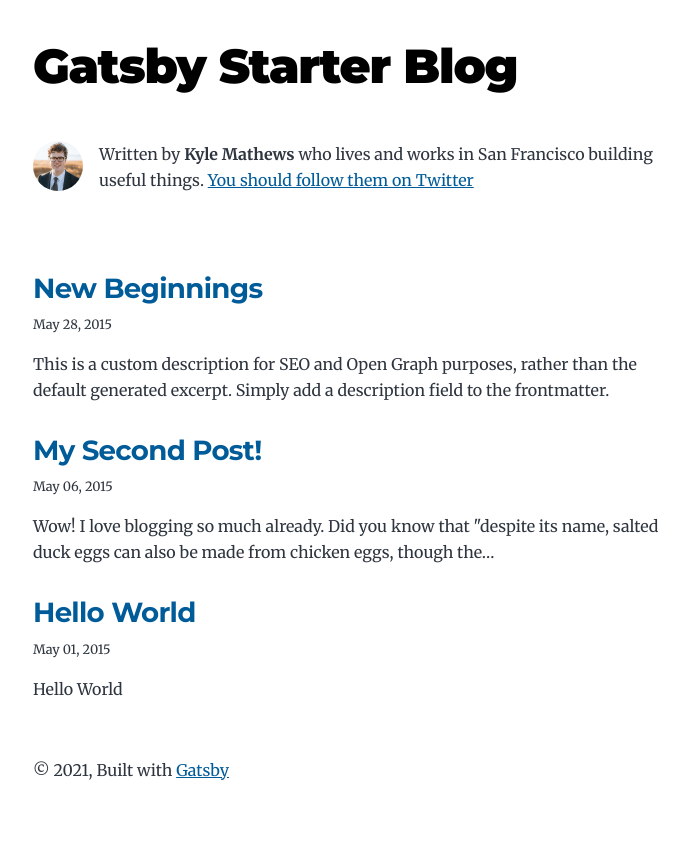
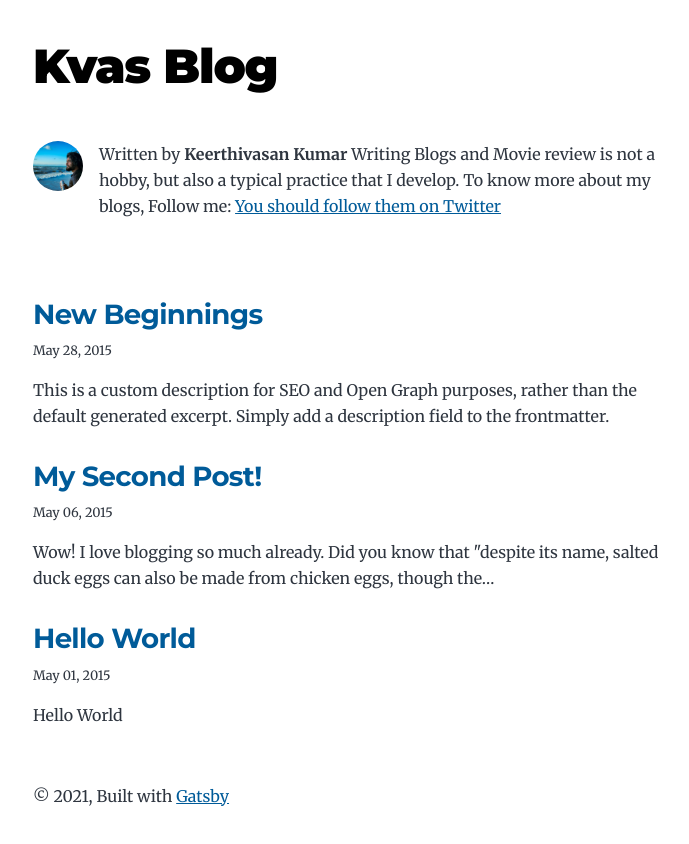
Before and after one commit to Kvas1407/Gatsby_blog, a Gatsby site: page / in a window 1280 px wide. Shown: the whole page, without its empty margins (291-980 px from the left). Built offline with nearby package versions, Linux system fonts and the light colour scheme; Gatsby itself is replaced by a stand-in of ours.

Commit message:
Modified the intial content

```diff
--- a/gatsby-config.js
+++ b/gatsby-config.js
@@ -1,14 +1,14 @@
 module.exports = {
   siteMetadata: {
-    title: `Gatsby Starter Blog`,
+    title: `Kvas Blog`,
     author: {
-      name: `Kyle Mathews`,
-      summary: `who lives and works in San Francisco building useful things.`,
+      name: `Keerthivasan Kumar`,
+      summary: `Writing Blogs and Movie review is not a hobby, but also a typical practice that I develop. To know more about my blogs, Follow me:`,
     },
     description: `A starter blog demonstrating what Gatsby can do.`,
     siteUrl: `https://gatsbystarterblogsource.gatsbyjs.io/`,
     social: {
-      twitter: `kylemathews`,
+      twitter: `kvas1407`,
     },
   },
   plugins: [
--- a/src/components/bio.js
+++ b/src/components/bio.js
@@ -36,7 +36,7 @@
         className="bio-avatar"
         layout="fixed"
         formats={["AUTO", "WEBP", "AVIF"]}
-        src="../images/profile-pic.png"
+        src="../images/ProfilePic.jpg"
         width={50}
         height={50}
         quality={95}
```
Also changed, not shown: src/pages/contactUs.js (added, +7 -0 lines).
